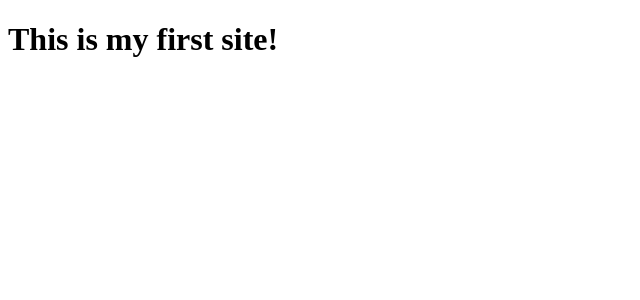
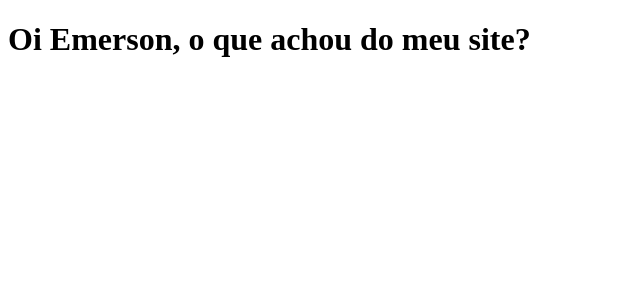
Before and after one commit to anathomaz2/projeto-tabnews, a Next.js app: page / in a window 1280 px wide. Shown: the top 300 px of the page, without its empty margins (0-640 px from the left). Built offline with nearby package versions, Linux system fonts and the light colour scheme.

Commit message:
altera titulo do site

```diff
--- a/pages/index.js
+++ b/pages/index.js
@@ -1,5 +1,5 @@
 function Home() {
-  return <h1> This is my first site! </h1>;
+  return <h1> Oi Emerson, o que achou do meu site? </h1>;
 }
 
 export default Home;
```
